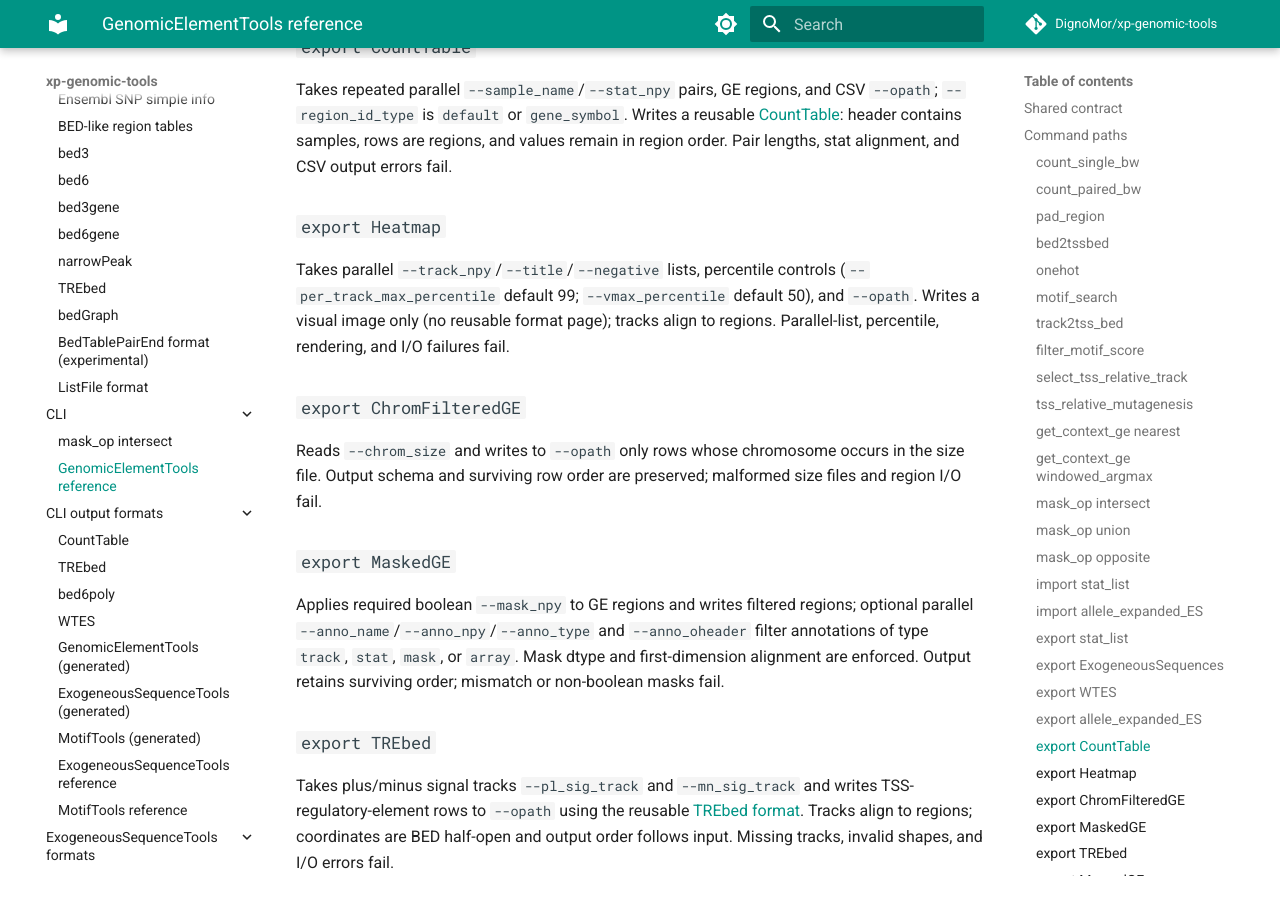
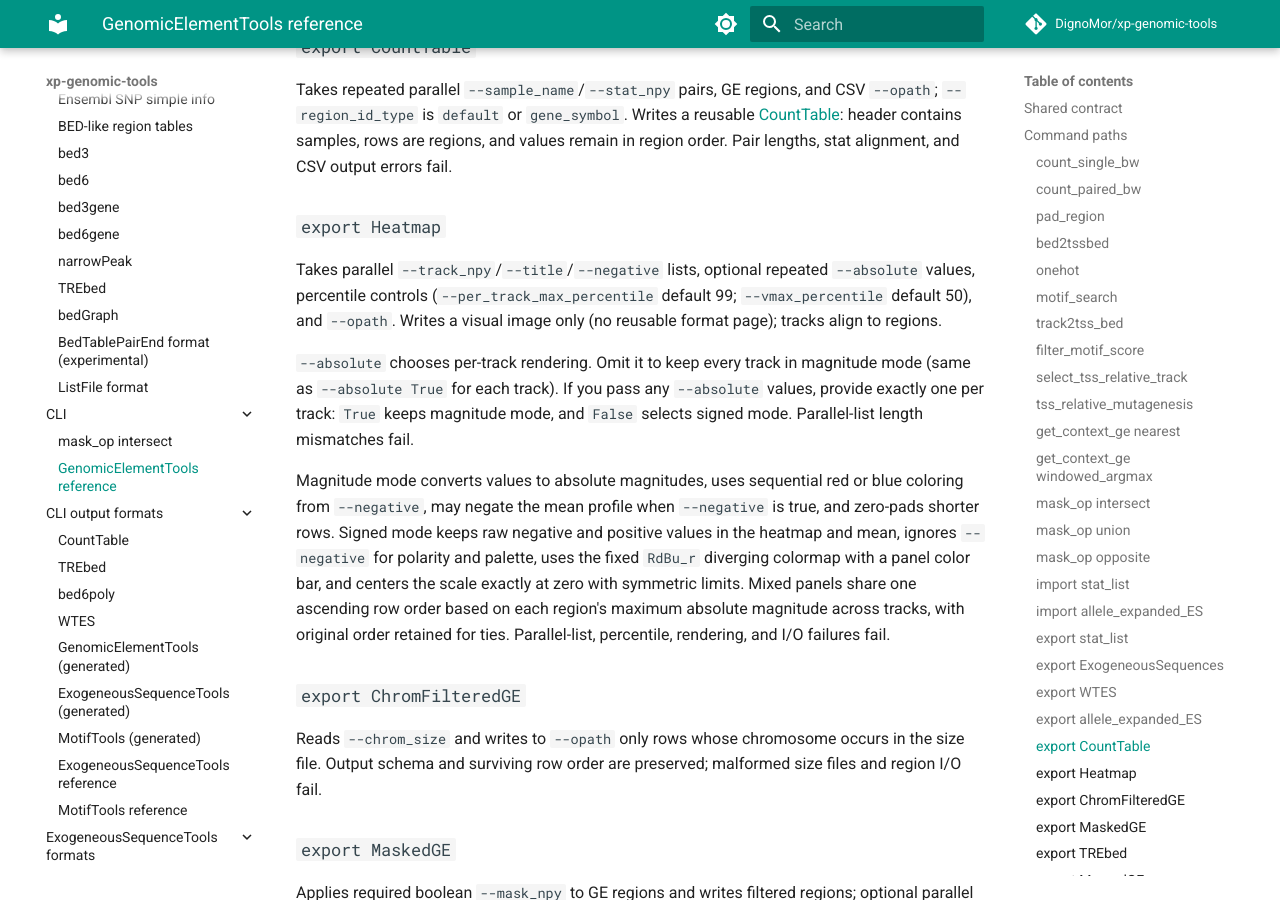
Before and after one commit to DignoMor/xp-genomic-tools-docs, an MkDocs documentation site: the page built from docs/reference/cli/genomic-element-tools/index.md, in a window 1280 px wide and 900 px high, scrolled down 9236 px. Built offline with MkDocs 1.6.1 and Material for MkDocs 9.7.7, drawn with Linux system fonts in a browser that asks for light colours; comment, search, counter and statistics services are not loaded.

Commit message:
Document finite signed heatmap --absolute rendering.
Explain magnitude vs signed modes and regenerate the GenomicElementTools
CLI reference for the new optional --absolute flag.

Co-authored-by: Cursor <cursoragent@cursor.com>

```diff
--- a/docs/reference/cli/genomic-element-tools/index.md
+++ b/docs/reference/cli/genomic-element-tools/index.md
@@ -430,10 +430,25 @@ lengths, stat alignment, and CSV output errors fail.
 
 ### `export Heatmap`
 
-Takes parallel `--track_npy`/`--title`/`--negative` lists, percentile controls
-(`--per_track_max_percentile` default 99; `--vmax_percentile` default 50), and
-`--opath`. Writes a visual image only (no reusable format page); tracks align
-to regions. Parallel-list, percentile, rendering, and I/O failures fail.
+Takes parallel `--track_npy`/`--title`/`--negative` lists, optional repeated
+`--absolute` values, percentile controls (`--per_track_max_percentile` default
+99; `--vmax_percentile` default 50), and `--opath`. Writes a visual image only
+(no reusable format page); tracks align to regions.
+
+`--absolute` chooses per-track rendering. Omit it to keep every track in
+magnitude mode (same as `--absolute True` for each track). If you pass any
+`--absolute` values, provide exactly one per track: `True` keeps magnitude
+mode, and `False` selects signed mode. Parallel-list length mismatches fail.
+
+Magnitude mode converts values to absolute magnitudes, uses sequential red or
+blue coloring from `--negative`, may negate the mean profile when `--negative`
+is true, and zero-pads shorter rows. Signed mode keeps raw negative and
+positive values in the heatmap and mean, ignores `--negative` for polarity and
+palette, uses the fixed `RdBu_r` diverging colormap with a panel color bar, and
+centers the scale exactly at zero with symmetric limits. Mixed panels share one
+ascending row order based on each region's maximum absolute magnitude across
+tracks, with original order retained for ties. Parallel-list, percentile,
+rendering, and I/O failures fail.
 
 ### `export ChromFilteredGE`
 
```
Also changed, not shown: docs/reference/cli/generated/genomic-element-tools.md (+4 -3 lines).
